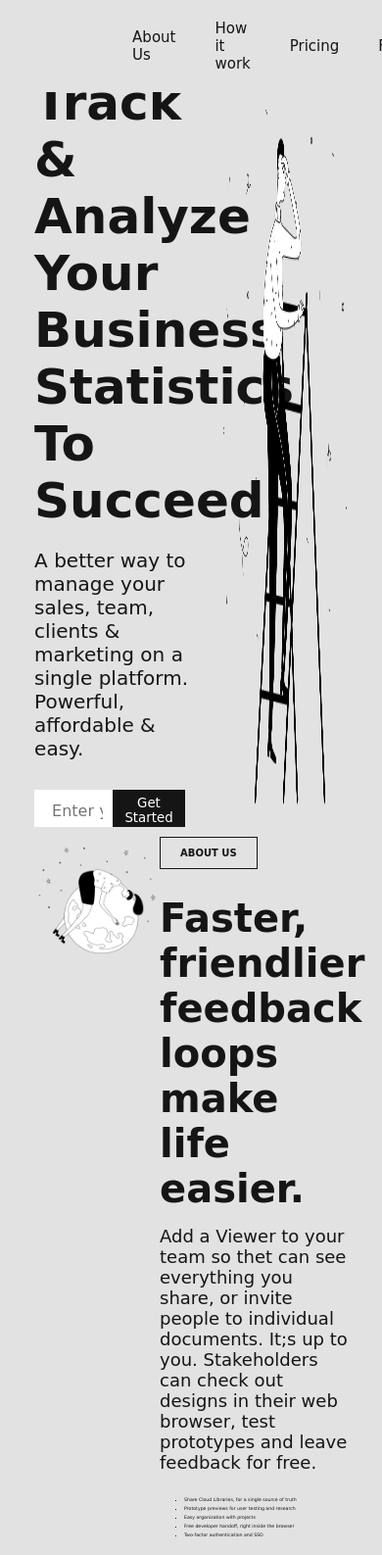
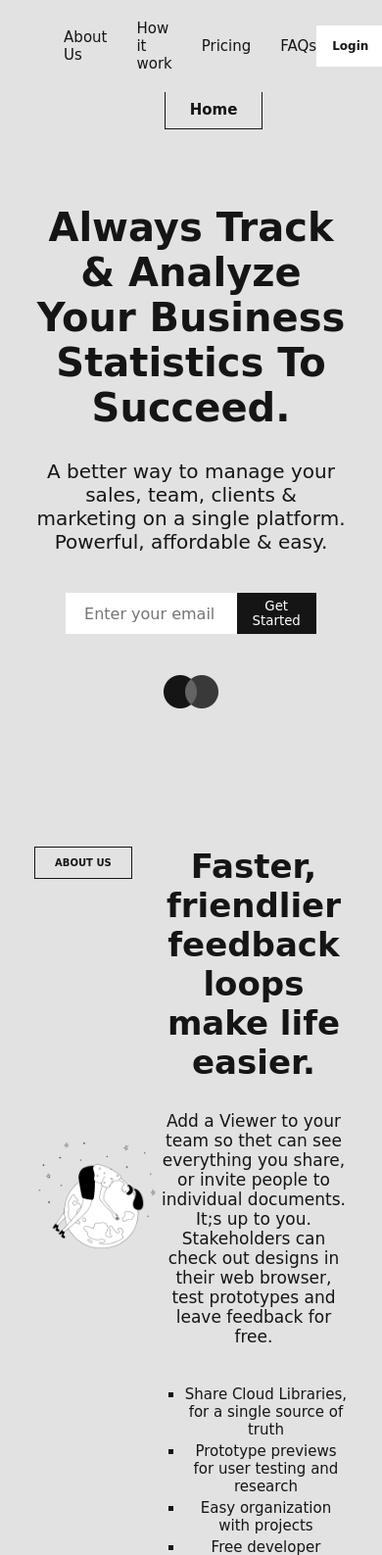
Before and after one commit to AftabAhmed-max/Responsive-Landing-Pages, a plain HTML site: page Page2/index.html in a window 390 px wide. Shown: the top 1587 px of the page at 98% size. Drawn offline with Linux system fonts and the light colour scheme; a web font is replaced by a local one.

Commit message:
for 1024 and tablet

```diff
--- a/Page2/index.html
+++ b/Page2/index.html
@@ -27,6 +27,7 @@
   <main>
 
     <section class="home">
+      <span class="home-heading">Home</span>
       <div class="info">
           <h2>Always Track & Analyze Your Business Statistics To Succeed.</h2>
           <p>A better way to manage your sales, team, clients & marketing on a single platform. Powerful, affordable & easy.</p>
--- a/Page2/styles.css
+++ b/Page2/styles.css
@@ -33,7 +33,7 @@ section {
   padding: 2rem 9%;
 }
 
-/* Header Section */
+/* Header Section ************************************************************************************/
 
 header {
   position: fixed;
@@ -90,12 +90,25 @@ nav .signup {
   color: #fff;
 }
 
-/* Home Section */
+/* ***************************************************Home Section***************************************** */
 
 .home {
   display: flex;
   align-items: center;
   justify-content: center;
+  position: relative;
+}
+
+.home-heading {
+  display: none;
+  position: absolute;
+  top: 0;
+  left: 50%;
+  padding: 1rem 2.5rem;
+  font-size: 1.5rem;
+  border: 1px solid #151515;
+  font-weight: bolder;
+  background-color: transparent;
 }
 
 .info {
@@ -163,7 +176,7 @@ nav .signup {
 }
 
 
-/* About Section */
+/* About Section******************************************************************************************* */
 
 .about {
   display: flex;
@@ -205,6 +218,7 @@ nav .signup {
 .about-info ul {
   display: flex;
   flex-direction: column;
+  align-items: start;
   padding-top: 1rem;
   padding-left: 2.5rem;
   gap: 1vw;
@@ -226,7 +240,7 @@ nav .signup {
   height: auto;
 }
 
-/* How it works Section */
+/* How it works Section **********************************************************************************/
 
 .how {
   display: flex;
@@ -252,7 +266,7 @@ nav .signup {
 }
 
 .how-info h2 {
-  font-size: 2vw;
+  font-size: 2.7rem;
   width: 100%;
 }
 
@@ -295,3 +309,133 @@ nav .signup {
   width: 90%;
   height: 100%;
 }
+
+/* For 1024px *************************************************************************************************/
+
+@media (max-width: 1024px) {
+
+/* Home */
+
+.info h2 {
+  font-size: 4rem;
+}
+
+.start input {
+  width: 100%;
+  padding: 0.5rem 1.5rem;
+  font-size: 1.6rem;
+}
+
+.start input::placeholder {
+  padding: 0.4rem;
+  font-size: 1.6rem;
+}
+
+.start button {
+  padding: 0.6rem 1.6rem;
+}
+
+/* About */
+
+.about .illus2 {
+  display: flex;
+  align-items: center;
+}
+
+.about .about-info {
+  text-align: center;
+  align-items: center;
+  gap: 3rem;
+}
+
+.abt-heading {
+  top: 2rem;
+  left: 9%;
+}
+
+.about-info h2 {
+  margin-top: 0;
+  font-size: 3.4rem;
+}
+
+.about-info p {
+  font-size: 1.7rem;
+}
+
+.about-info ul li {
+  font-size: 1.5rem;
+}
+
+/* How */
+
+.illus3 {
+  display: flex;
+  align-items: end;
+}
+
+.illus3 img {
+  width: 90%;
+  height: 90%;
+}
+
+.how-heading {
+  position: absolute;
+  top: 2rem;
+  right: 9%;
+}
+
+.how-info h2 {
+  font-size: 2.4rem;
+}
+
+}
+
+
+/* ***********************************************************for 768 px ****************************************************/
+
+@media (max-width : 768px) {
+
+header {
+  gap: 3rem;
+}
+
+nav ul {
+  gap: 3rem;
+}
+
+nav .signup {
+  gap: 1rem;
+}
+
+
+/* Home */
+
+.home-heading {
+  display: block;
+  left: 43%;
+}
+
+.info h2 {
+  font-size: 4rem;
+  width: 100%;
+}
+
+.info p {
+  font-size: 2rem;
+  width: 100%;
+}
+
+.info {
+  width: 100%;
+  text-align: center;
+  align-items: center;
+  gap: 3rem;
+}
+
+.illus1 {
+  display: none;
+}
+
+
+
+}
```
